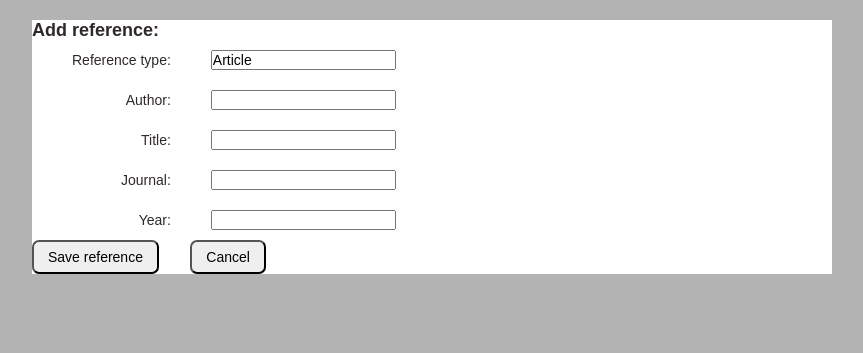
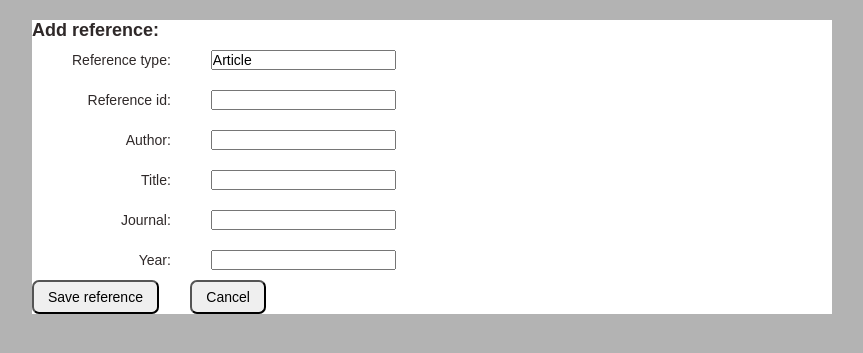
Before and after one commit to BorisBanchev/teamMagicians, a Flask app: template src/templates/add_reference.html in a window 1280 px wide. Shown: the top 353 px of the page, without its empty margins (208-1071 px from the left). Run offline with Flask 3, Linux system fonts and the light colour scheme; the template is opened without the code that fills it, so the values that code supplies are empty.

Commit message:
Add reference ID field to reference.html

```diff
--- a/src/templates/add_reference.html
+++ b/src/templates/add_reference.html
@@ -10,6 +10,7 @@
   </div>
   <div>
     <div class=row><label>Reference type:</label><input type="text" name="reference_type" value="Article" readonly></div>
+    <div class=row><label>Reference id:</label><input type="text" name="reference_id" required></div>
     <div class=row><label>Author:</label><input type="text" name="author" required></div>
     <div class=row><label>Title:</label><input type="text" name="title" required></div>
     <div class=row><label>Journal:</label><input type="text" name="journal" required></div>
```
